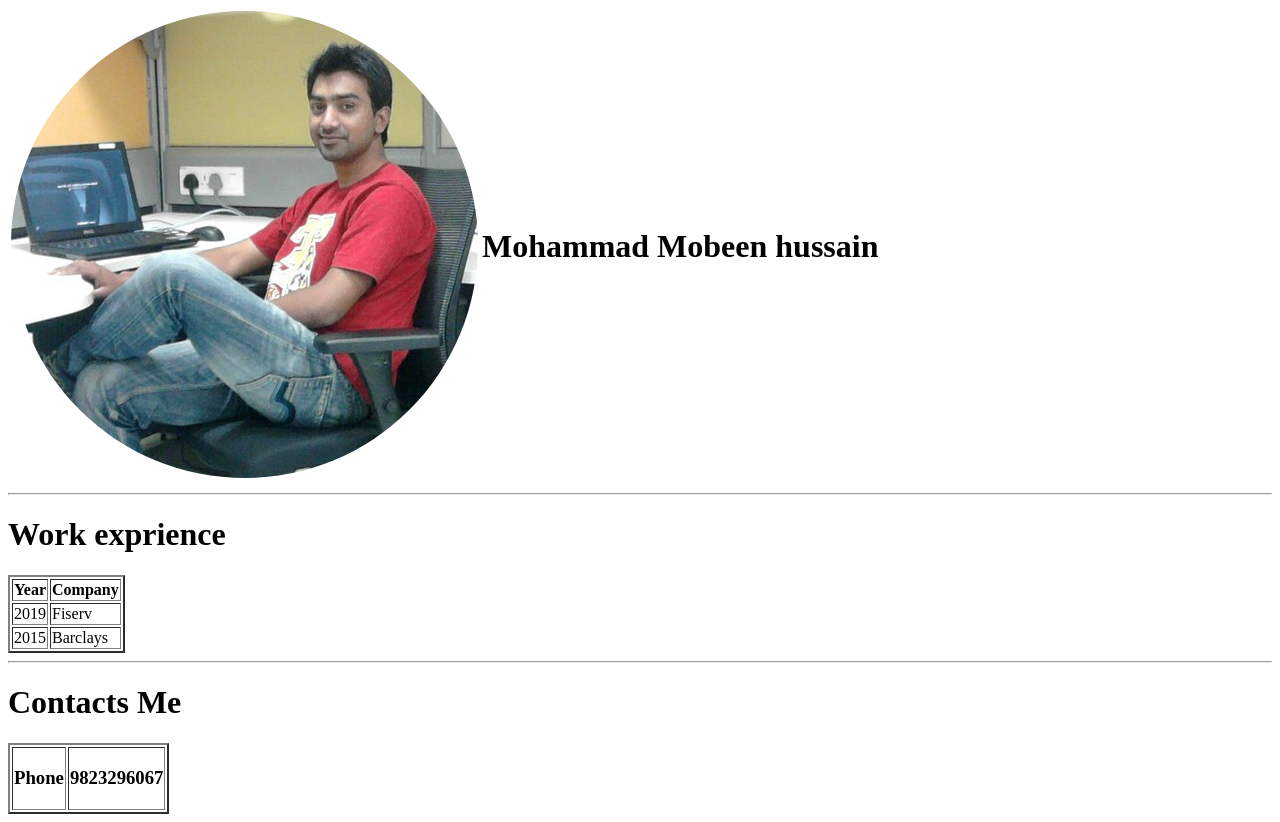
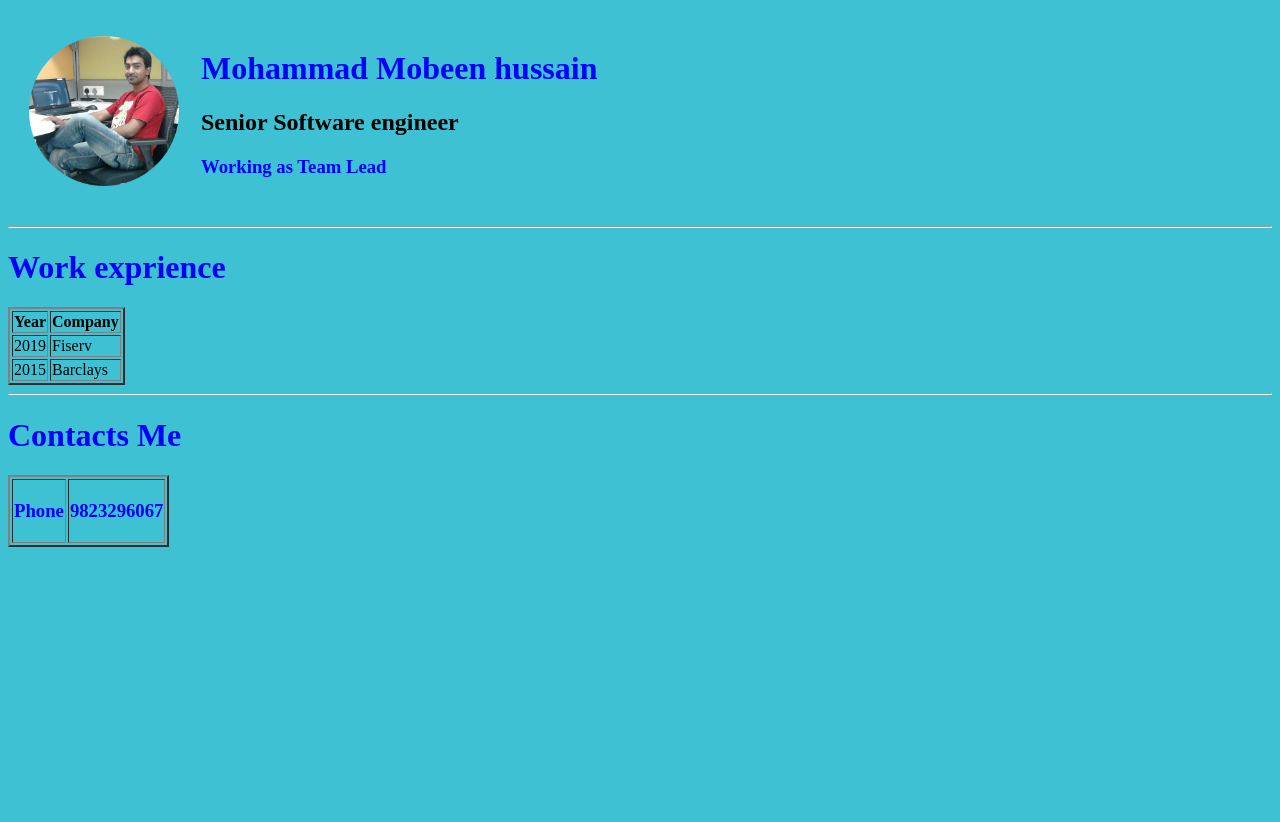
Before and after one commit to mobeenh/CV, a plain HTML site: page index.html in a window 1280 px wide. After the commit the page ends 800 px from the top, so only its background shows below. Drawn offline with Linux system fonts and the light colour scheme.

Commit message:
adding files

```diff
--- /dev/null
+++ b/CSS/style.css
@@ -0,0 +1,15 @@
+body {
+  background-color: #3ec1d3;
+}
+
+img {
+  height: 150px;
+}
+
+h1{
+  color: blue;
+}
+
+h3{
+  color:blue;
+}
--- a/index.html
+++ b/index.html
@@ -1,14 +1,27 @@
 <!DOCTYPE html>
 <html lang="en" dir="ltr">
+
 <head>
   <meta charset="utf-8">
   <title> Mobeen hussain</title>
+  <link rel="stylesheet" href="css/style.css">
+
 </head>
+
 <body>
-<table>
+  <table cellspacing="20">
     <tr>
       <td> <img src="profilee.png" alt="Mobeen's pic Not found"></td>
-<td> <h1> Mohammad Mobeen hussain</h1> </td>
+      <td>
+        <h1> Mohammad Mobeen hussain</h1>
+        <p>
+        <h2><strong>Senior Software engineer</strong></h2>
+        </p>
+        <p>
+        <h3>Working as Team Lead </h3>
+        </p>
+      </td>
+
     </tr>
 
   </table>
@@ -35,9 +48,14 @@
   <h1>Contacts Me</h1>
   <table border="2">
     <tr>
-  <td><h3>Phone</h3></td>
-<td><h3>9823296067</h3></td>
+      <td>
+        <h3>Phone</h3>
+      </td>
+      <td>
+        <h3>9823296067</h3>
+      </td>
     </tr>
+
 
 
 
```
Lines whose indentation alone changed are shown as unchanged.
